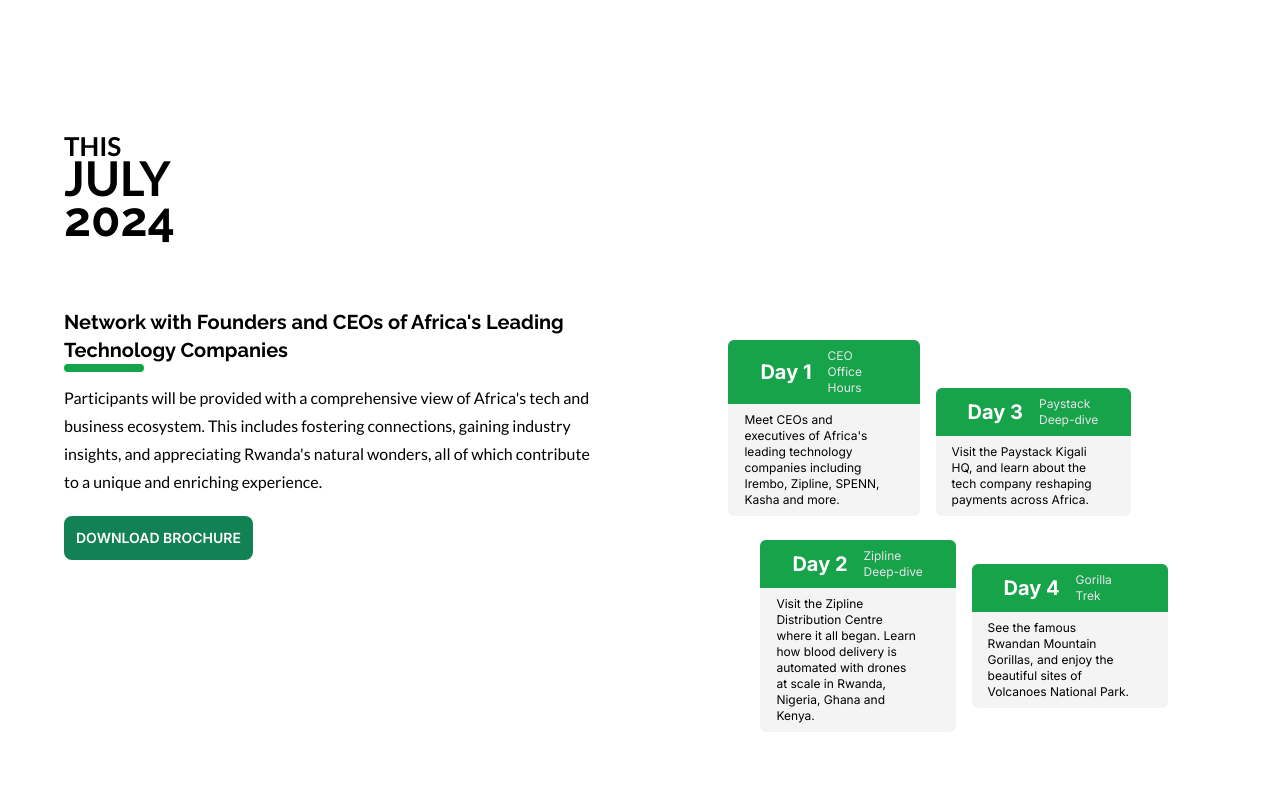
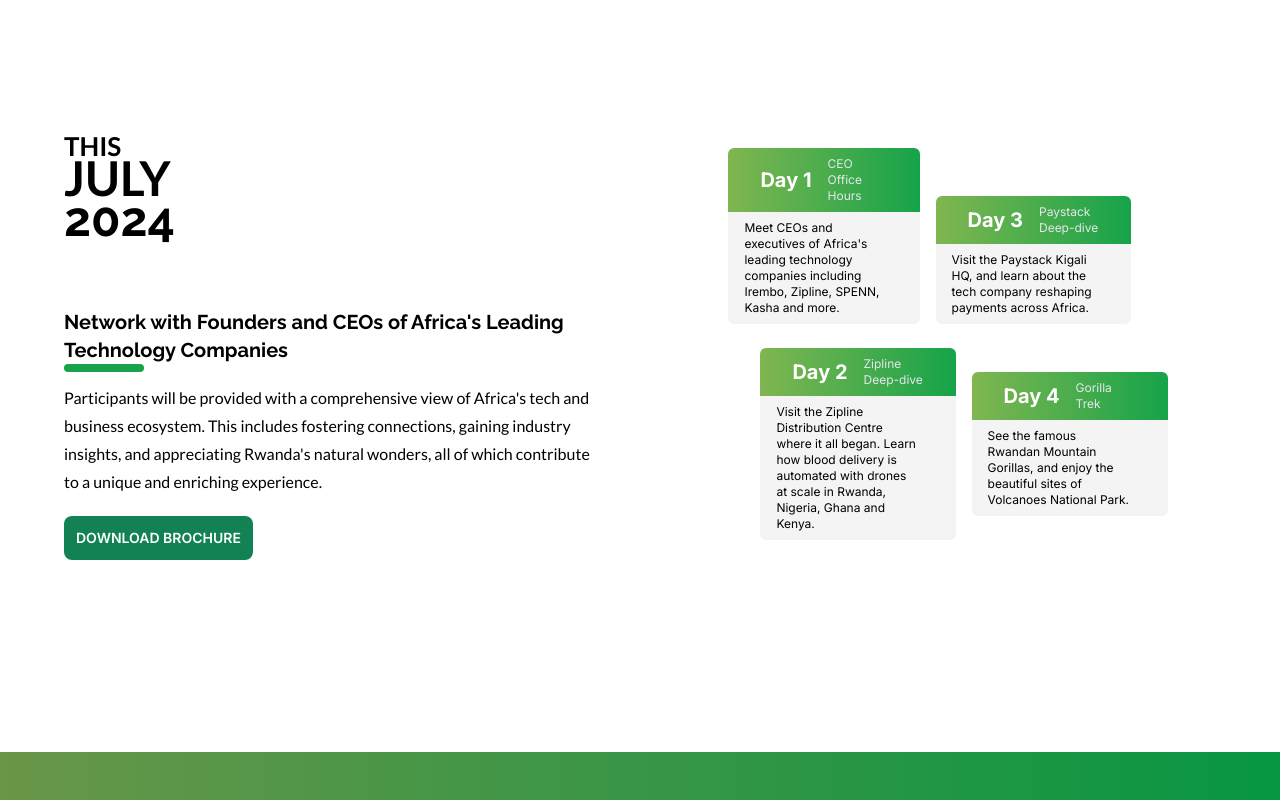
Before and after one commit to hope-k/africatechtrek, a Next.js app: page /events/rwanda in a window 1280 px wide. Shown: the part 700-1500 px from the top of the page. Built offline with nearby package versions, Linux system fonts and the light colour scheme.

Commit message:
it card changed.

```diff
--- a/src/components/RwandaEvent/RwandaEvent.jsx
+++ b/src/components/RwandaEvent/RwandaEvent.jsx
@@ -24,13 +24,13 @@
 
 function Card({ day, title, content }) {
   return (
-    <div className="w-fit rounded-md   items-center">
-      <div className="px-8 py-2 bg-green-600 rounded-t-md flex items-center gap-4">
+    <div className="min-w-fit rounded-md   items-center">
+      <div className="px-8 py-2 3xl:px-12 3xl:py-4 bg-gradient-to-r from-[#80B650] to-green-600 rounded-t-md flex items-center gap-4">
         <p className="text-white text-xl font-bold">Day {day}</p>
-        <p className="text-gray-200 text-xs text-left w-[60px]">{title}</p>
+        <p className="text-gray-200 text-xs  3xl:text-lg text-left w-[60px]">{title}</p>
       </div>
-      <div className="px-4 py-2 bg-zinc-100 rounded-b-md">
-        <p className="w-36 text-xs">{content}</p>
+      <div className="px-4 py-2 3xl:px-[3rem] 3xl:py-[3rem]  bg-zinc-100 rounded-b-md">
+        <p className="w-36 3xl:w-[15rem] text-xs 3xl:text-lg">{content}</p>
       </div>
     </div>
   );
@@ -178,7 +178,7 @@
               >
                 Network with Founders and CEOs of Africa&apos;s Leading
                 Technology Companies
-                <span className="bg-green-600 h-2 absolute bottom-[-8px] left-0 w-[5rem] rounded-full"></span>
+                <span className="bg-green-600 h-2 absolute bottom-[-8px] left-0  w-[5rem] rounded-full"></span>
               </h1>
               <p className={`${lato.className} font-[400]`}>
                 Participants will be provided with a comprehensive view of
@@ -198,7 +198,7 @@
         </div>
         {/* second column */}
         <div className="col-span-3 ">
-          <div className=" min-h-screen flex items-center justify-center ">
+          <div className="  flex items-center justify-center ">
             <div className="flex flex-col items-start justify-center ">
               <div className="py-4  flex gap-4 items-end">
                 <Card
--- a/tailwind.config.js
+++ b/tailwind.config.js
@@ -13,6 +13,26 @@
           "conic-gradient(from 180deg at 50% 50%, var(--tw-gradient-stops))",
       },
     },
+
+    screens: {
+      sm: "640px",
+      // => @media (min-width: 640px) { ... }
+
+      md: "768px",
+      // => @media (min-width: 768px) { ... }
+
+      lg: "1024px",
+      // => @media (min-width: 1024px) { ... }
+
+      xl: "1280px",
+      // => @media (min-width: 1280px) { ... }
+
+      "2xl": "1578px",
+
+      "3xl": "1600px",
+
+      // => @media (min-width: 1536px) { ... }
+    },
   },
   plugins: [require("tailwind-scrollbar")],
 };
```
